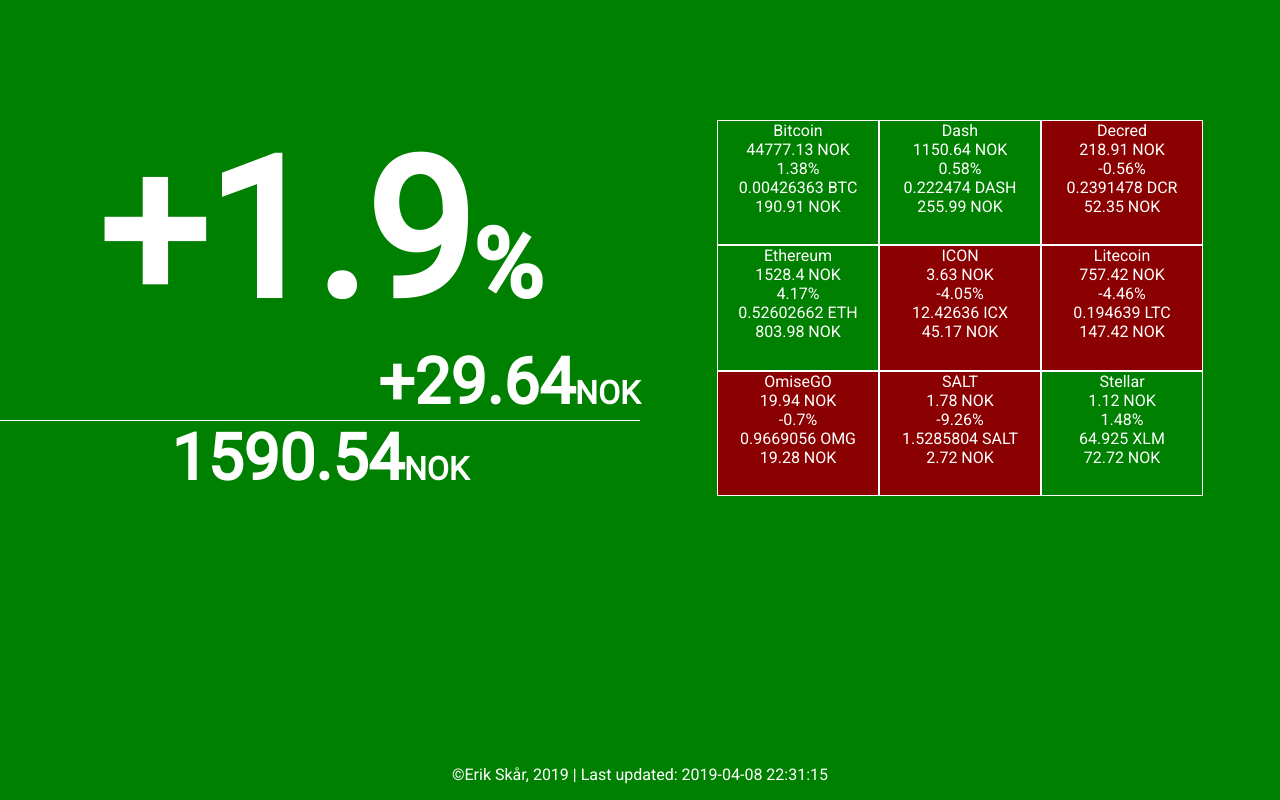
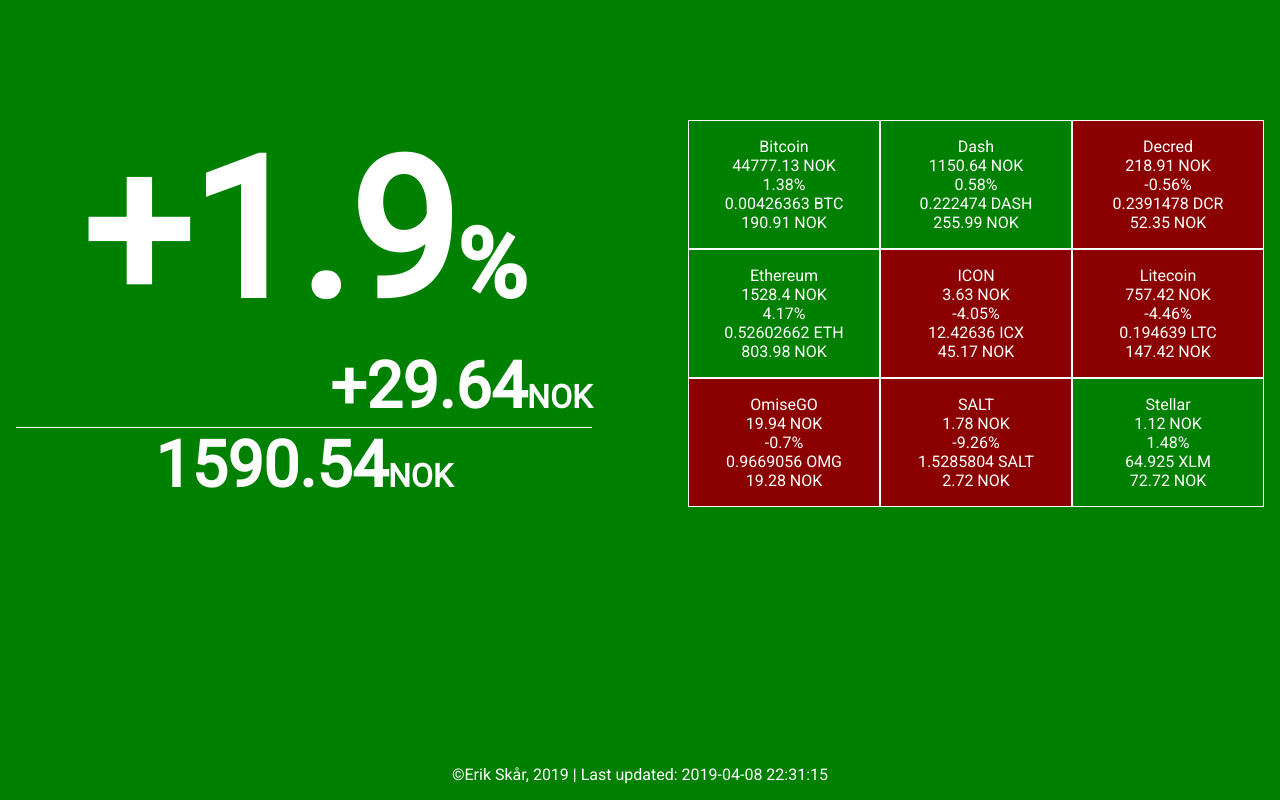
Before and after one commit to erikskaar/fermented-snake-contraption, a plain HTML site: page index.html in a window 1280 px wide. Drawn offline with Linux system fonts and the light colour scheme.

Commit message:
more UI improvements

```diff
--- a/main.css
+++ b/main.css
@@ -4,10 +4,13 @@
   font-family: 'Roboto';
   justify-content: center;
   margin: 0;
+  overflow-x: hidden;
 }
 .cont {
+  padding-left: 1em;
+  padding-right: 1em;
   margin-top: 15vh;
-  min-width: 50vw;
+  width: 50%;
   display: flex;
   flex-wrap: wrap;
 }
@@ -36,13 +39,18 @@
 }
 #currencies {
   justify-content: center;
+  display: flex;
+  flex-wrap: wrap;
+  padding-left: 5em;
 }
+
 .currency {
   border: 1px solid white;
   width: 25%;
-  padding: 0;
+  padding: 1em;
   margin: 0;
   background-color: green;
+  flex-grow: 3;
 }
 .currency>p {
   font-size: 1em;
```
Also changed, not shown: 1 other file.
